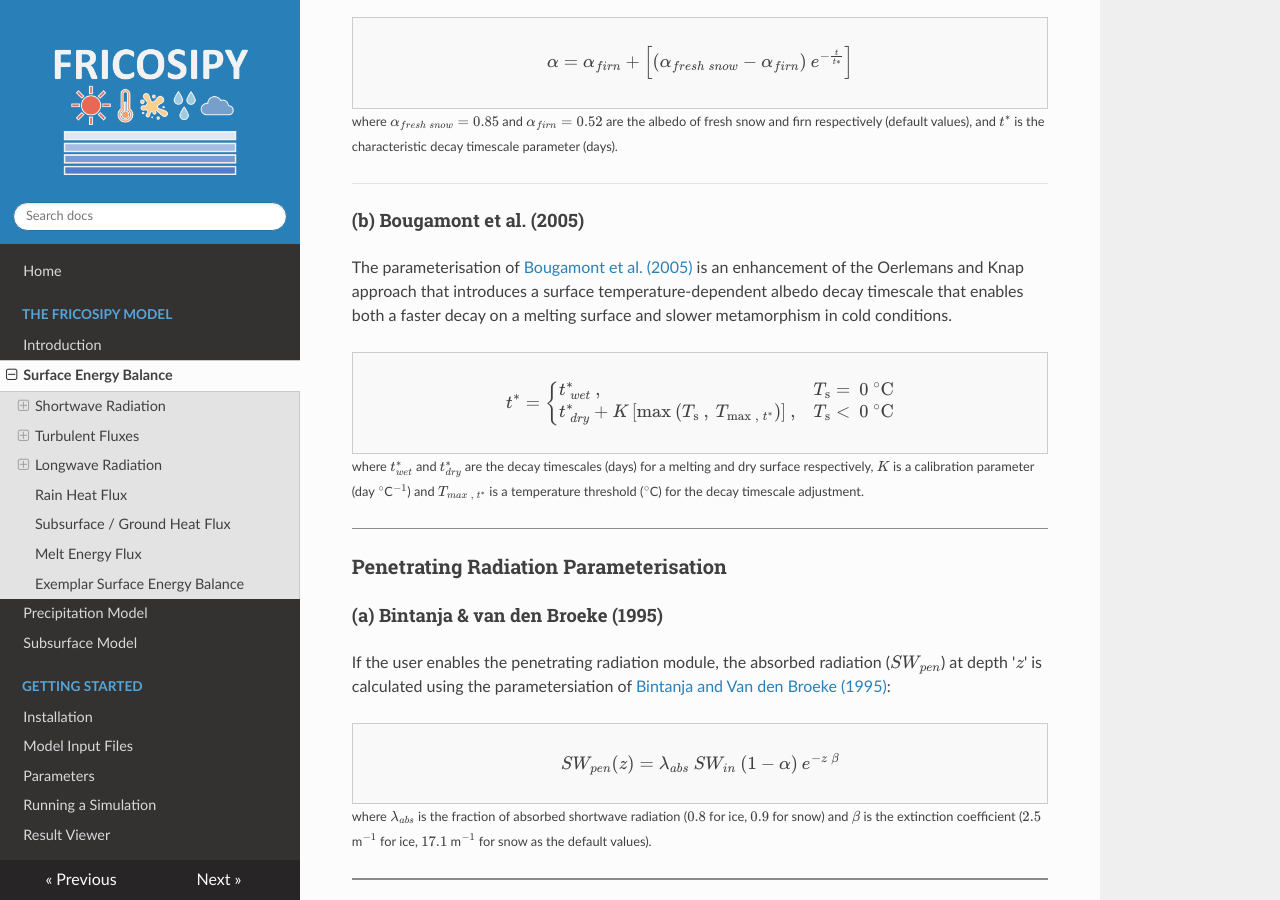
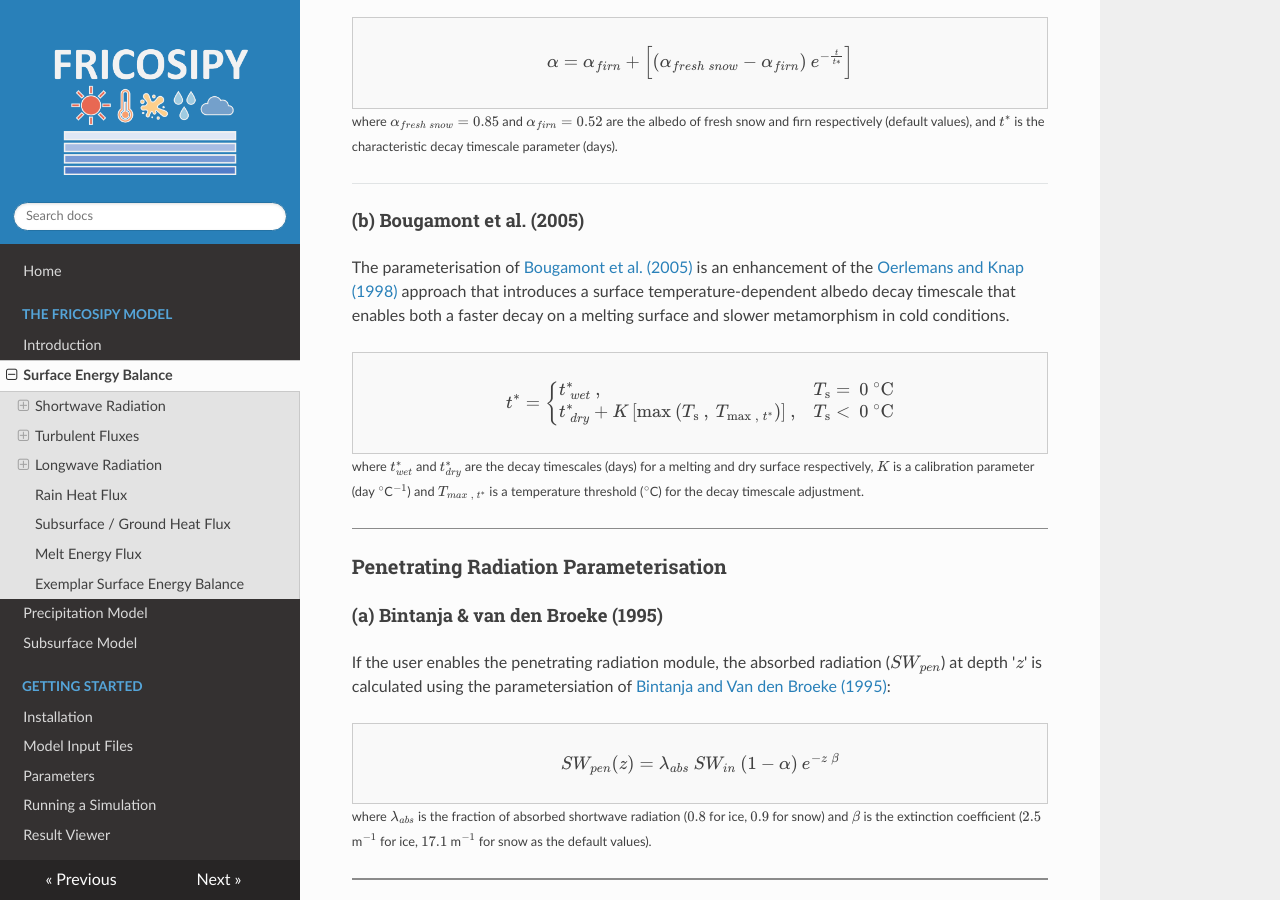
Before and after one commit to MarcusGastaldello/FRICOSIPY, an MkDocs documentation site: the page built from docs/surface_energy_balance.md, in a window 1280 px wide and 900 px high, scrolled down 2713 px. Built offline with MkDocs 1.6.1, drawn with Linux system fonts in a browser that asks for light colours; nearby versions of some CDN libraries.

Commit message:
Update surface_energy_balance.md

```diff
--- a/docs/surface_energy_balance.md
+++ b/docs/surface_energy_balance.md
@@ -102,7 +102,7 @@ $$
 
 #### (b) Bougamont et al. (2005)
 
-The parameterisation of [Bougamont et al. (2005)](https://doi.org/10.1029/2005JF000348) is an enhancement of the Oerlemans and Knap approach that introduces a surface temperature-dependent albedo decay timescale that enables both a faster decay on a melting surface and slower metamorphism in cold conditions.
+The parameterisation of [Bougamont et al. (2005)](https://doi.org/10.1029/2005JF000348) is an enhancement of the [Oerlemans and Knap (1998)](https://doi.org/10.1017/S0022143000002574) approach that introduces a surface temperature-dependent albedo decay timescale that enables both a faster decay on a melting surface and slower metamorphism in cold conditions.
 
 <div style="border:1px solid #ccc; padding:10px; background:#f9f9f9;">
 $$
```
